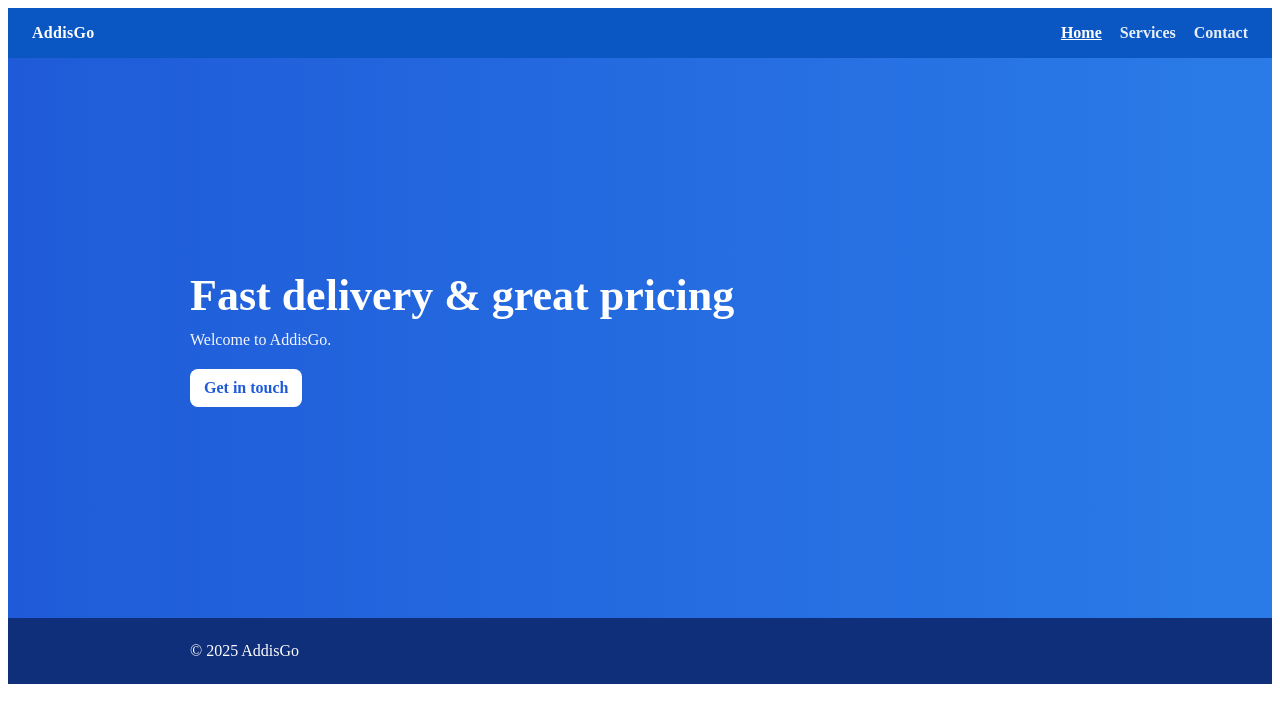
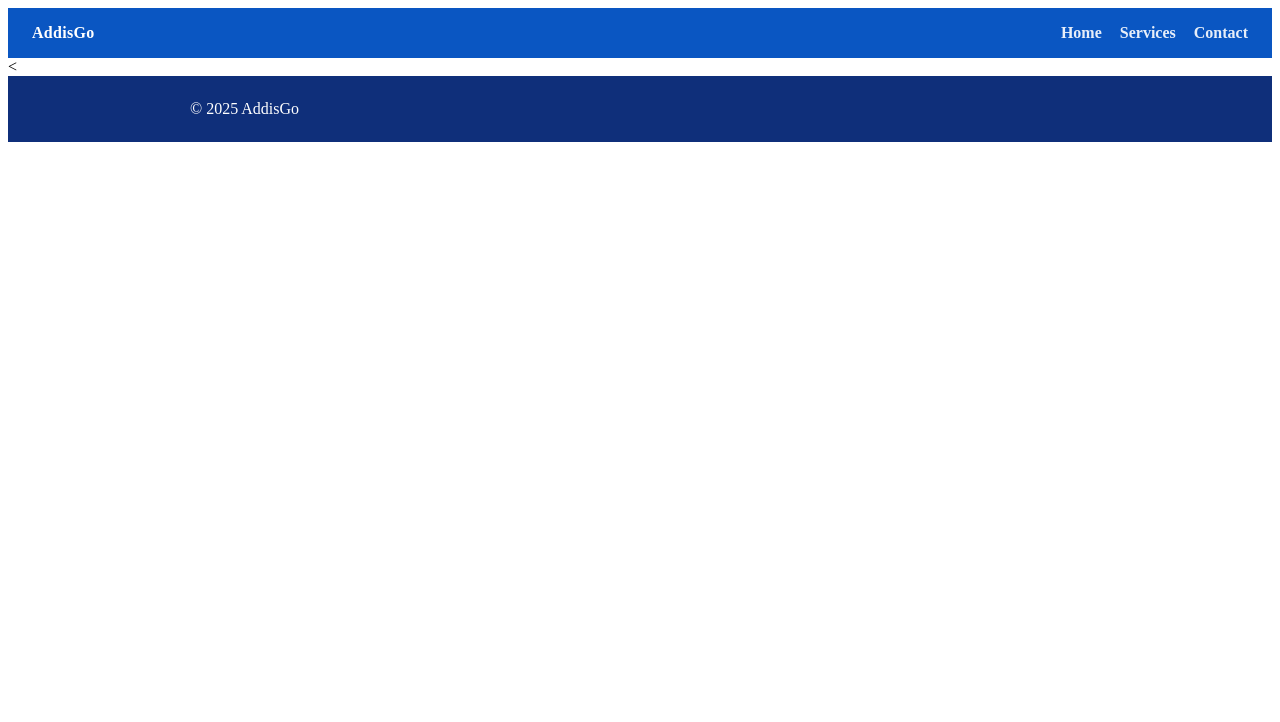
Before and after one commit to Madanmeadow/AddisGo, a Vue app: page /hotels in a window 1280 px wide. Shown: the top 722 px of the page. Built offline with nearby package versions, Linux system fonts and the light colour scheme.

Commit message:
test index

```diff
--- a/src/App.vue
+++ b/src/App.vue
@@ -1,8 +1,8 @@
 <template>
   <SiteNavbar />
-  <main>
-    <router-view />
-  </main>
+  <
+  <router-view />
+
   <SiteFooter />
 </template>
 
@@ -10,9 +10,3 @@
 import SiteNavbar from "./components/SiteNavbar.vue"
 import SiteFooter from "./components/SiteFooter.vue"
 </script>
-
-<style>
-main {
-  min-height: 70vh;
-}
-</style>
--- a/src/router/index.js
+++ b/src/router/index.js
@@ -1,25 +1,30 @@
-import { createRouter, createWebHashHistory } from "vue-router"
+import { createRouter, createWebHistory } from "vue-router"
 
 import Home from "../pages/Home.vue"
 import Services from "../pages/Services.vue"
 import Contact from "../pages/Contact.vue"
-import About from "../pages/About.vue"
-import Drivers from "../pages/Drivers.vue"
-import Hotels from "../pages/Hotels.vue"
+
+const routes = [
+  {
+    path: "/",
+    name: "Home",
+    component: Home,
+  },
+  {
+    path: "/services",
+    name: "Services",
+    component: Services,
+  },
+  {
+    path: "/contact",
+    name: "Contact",
+    component: Contact,
+  },
+]
 
 const router = createRouter({
-  history: createWebHashHistory(), // best for static hosting
-  routes: [
-    { path: "/", component: Home },
-    { path: "/services", component: Services },
-    { path: "/contact", component: Contact },
-    { path: "/about", component: About },
-    { path: "/drivers", component: Drivers },
-    { path: "/hotels", component: Hotels },
-  ],
-  scrollBehavior() {
-    return { top: 0 }
-  },
+  history: createWebHistory(),
+  routes,
 })
 
 export default router
```
